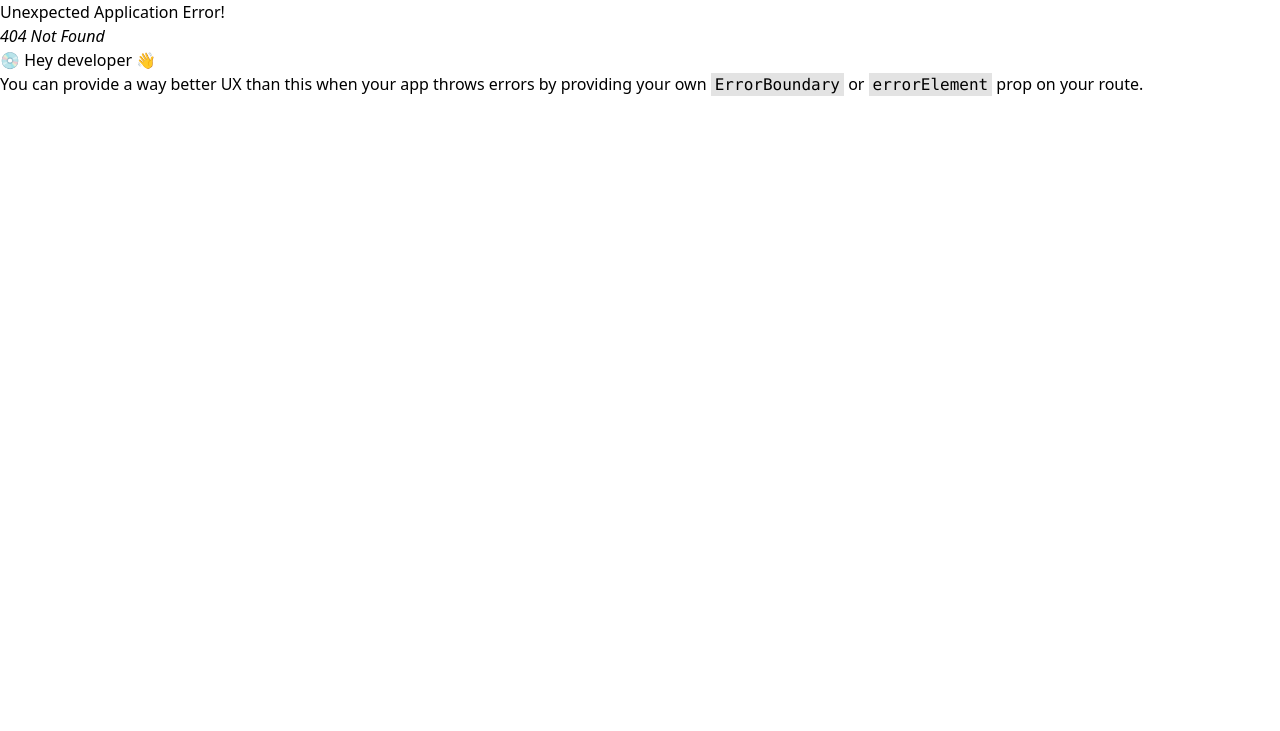
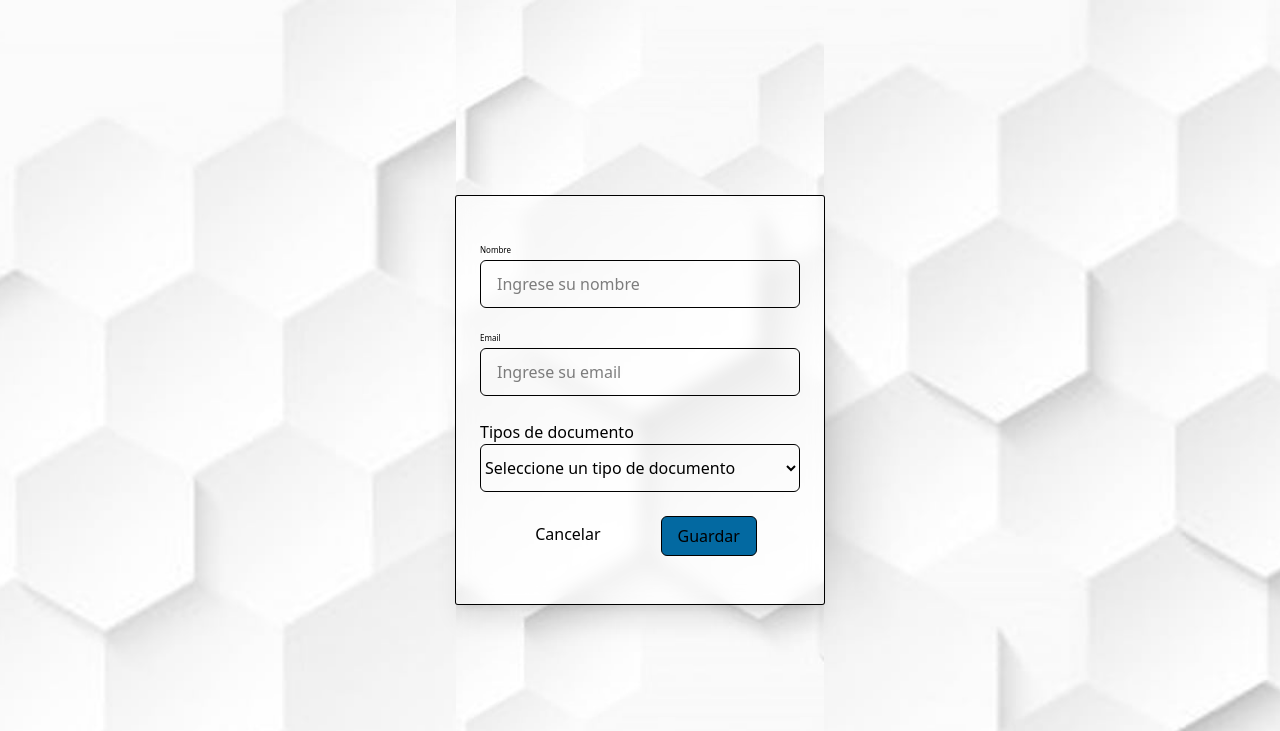
Before and after one commit to EngelEZ/React-Clase, a React (Vite) app in the folder frontend/vitalplus-react/: page /login in a window 1280 px wide. Before the commit this address had no page. Shown: the top 731 px of the page. Built offline with nearby package versions, Linux system fonts and the light colour scheme.

Commit message:
Se termina clases el 26 de febrero de 2026

```diff
--- a/frontend/vitalplus-react/src/app/router/index.jsx
+++ b/frontend/vitalplus-react/src/app/router/index.jsx
@@ -2,14 +2,14 @@ import { createBrowserRouter } from "react-router-dom";
 import MainLayout from "@/shared/layout/MainLayout";
 import ProfilePage from "@/features/users/pages/ProfilePage";
 import HomePage from "@/features/home/page/homepage";
+import AuthLayout from "@/shared/layout/AuthLayout";
 
 const router = createBrowserRouter([
   {
-    path: "/",
     element: <MainLayout />,
     children: [
       {
-        index: true,
+        path: "/",
         element: <HomePage/>
       },
       {
@@ -30,6 +30,23 @@ const router = createBrowserRouter([
       },
     ],
   },
+  {
+    element: <AuthLayout />,
+    children: [
+      {
+        path: "login",
+        element: <AuthLayout/>
+      },
+      {
+        path: "forgot-password",
+        element: <h1 className="p-4"> Recuperar mi contraseña </h1>,
+      },
+      {
+        path: "reset-password",
+        element: <h1 className="p-4"> Resetear contrasera </h1>,
+      },
+    ],
+  },
 ]);
 
 export default router;
--- a/frontend/vitalplus-react/src/features/users/components/UserForm.jsx
+++ b/frontend/vitalplus-react/src/features/users/components/UserForm.jsx
@@ -31,7 +31,7 @@ export default function UserForm() {
   return (
     <div>
       {/* Formulario para crear el usuario */}
-      <form>
+      <form className="px-6 py-12 grid grid-cols-1 gap-6 bg-white/50 dark:bg-neutral-800/20 backdrop-blur-sm shadow-xl ring-1 rounded-xs">
         <Input
           label="Nombre"
           placeholder="Ingrese su nombre"
--- a/frontend/vitalplus-react/src/shared/components/Input.jsx
+++ b/frontend/vitalplus-react/src/shared/components/Input.jsx
@@ -46,7 +46,7 @@ export default function Input({ label, type = "text", ...props }) {
           className="
             relative
             w-full
-            h-8
+            h-12
             rounded-md
             border
             border-border
--- a/frontend/vitalplus-react/src/shared/layout/AuthLayout.jsx
+++ b/frontend/vitalplus-react/src/shared/layout/AuthLayout.jsx
@@ -0,0 +1,25 @@
+import { Outlet } from "react-router-dom";
+import authBg from "@/assets/images/prueba.jpg";
+import UserForm from "@/features/users/components/UserForm";
+
+export default function AuthLayout() {
+
+  return(
+  <div
+    className="relative min-h-screen w-full flex items-center justify-center text-black"
+    style={{
+      backgroundImage: `url(${authBg})`,
+      backgroundSize: "cover",
+      backgroundPosition: "center",
+    }}
+  >
+    {/* <div className="absolute inset-0 -z-10  bg-white/60" /> */}
+
+    {/* Contenido externo que se inyecta  */}
+    <main className="mx-auto">
+      <Outlet />
+      <UserForm/>
+    </main>
+  </div>
+  )
+}
--- a/frontend/vitalplus-react/src/shared/layout/Navbar.jsx
+++ b/frontend/vitalplus-react/src/shared/layout/Navbar.jsx
@@ -79,8 +79,9 @@ const Navbar = ({variant = "transparent"}) => {
                   <ul className="py-2 text-sm">
                     <li>
                       <Link
-                        to="/perfil"
-                        className="block px-4 py-2 hover:bg-surface transition"
+                        to="/login"
+                          className="block px-4 py-2 grid-cols-1 gap-6 bg-white/50 dark:bg-neutral-800/20 backdrop-blur-sm shadow-xl ring-1 rounded-xs"
+                        // className="block px-4 py-2 hover:bg-surface transition"
                         onClick={() => setIsOpen(false)}
                       >
                         Perfil
```
Also changed, not shown: frontend/vitalplus-react/src/assets/images/prueba.jpg (added).
